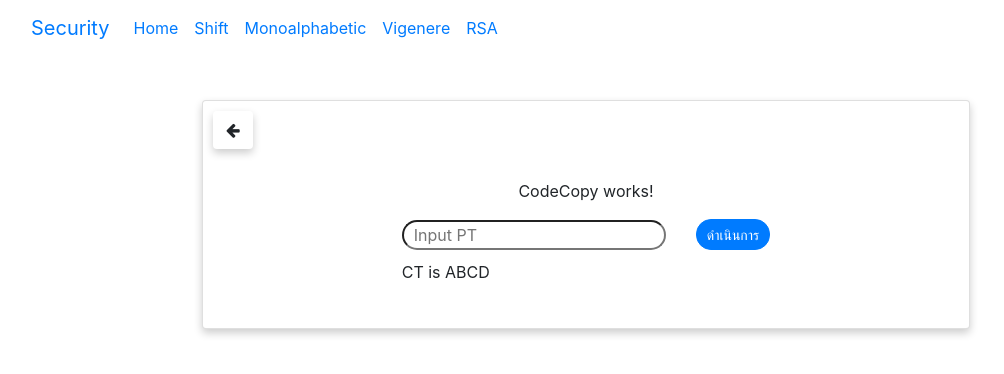
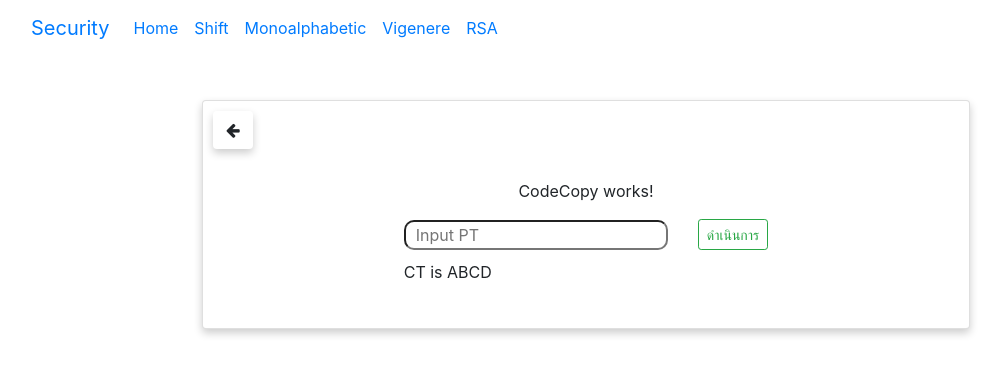
Before and after one commit to padonlabhat/Project_Security_3.2, an Angular app: page /codecopy in a window 1280 px wide. Shown: the top 374 px of the page, without its empty margins (54-1058 px from the left). Built offline with nearby package versions, Linux system fonts and the light colour scheme.

Commit message:
update codecopy

```diff
--- a/src/app/codecopy/codecopy.component.css
+++ b/src/app/codecopy/codecopy.component.css
@@ -1,16 +1,16 @@
 .row {
     align-items: center;
 }
-button {
+/* button {
     padding-left: 10px;
     padding-right: 10px;
-    border-radius: 15px;
+    border-radius: 10px;
     justify-content: center;
     text-align: justify;
-}
+} */
 input {
     padding-left: 10px;
-    border-radius: 15px;
+    border-radius: 10px;
     justify-content: center;
     text-align: justify;
 }
--- a/src/app/codecopy/codecopy.component.html
+++ b/src/app/codecopy/codecopy.component.html
@@ -11,7 +11,7 @@
             </div>
         </div>
         <div class="col">
-                <button class="btn btn-primary btn-sm" type="button" (click)="test1(PT.value)">
+                <button class="btn btn-outline-success btn-sm" type="button" (click)="test1(PT.value)">
                     <div class="text" >
                         ดำเนินการ
                     </div>
```
